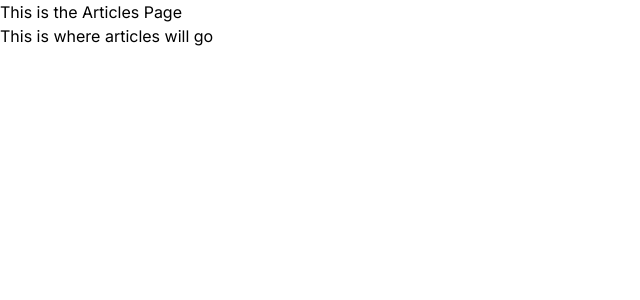
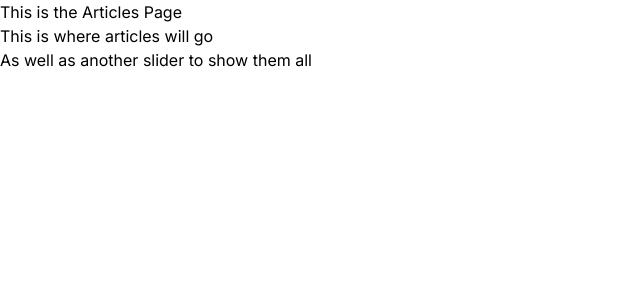
Before and after one commit to NateCreedDonato/the-instrumentalist, a Next.js app: page /articles in a window 1280 px wide. Shown: the top 300 px of the page, without its empty margins (0-640 px from the left). Built offline with nearby package versions, Linux system fonts and the light colour scheme; a web font is replaced by a local one.

Commit message:
Update page.tsx

```diff
--- a/app/articles/page.tsx
+++ b/app/articles/page.tsx
@@ -5,6 +5,7 @@ export default function Articles () {
         <>
             <h1>This is the Articles Page</h1>
             <h2>This is where articles will go</h2>
+            <h3>As well as another slider to show them all</h3>
         </>
 
     )
```
